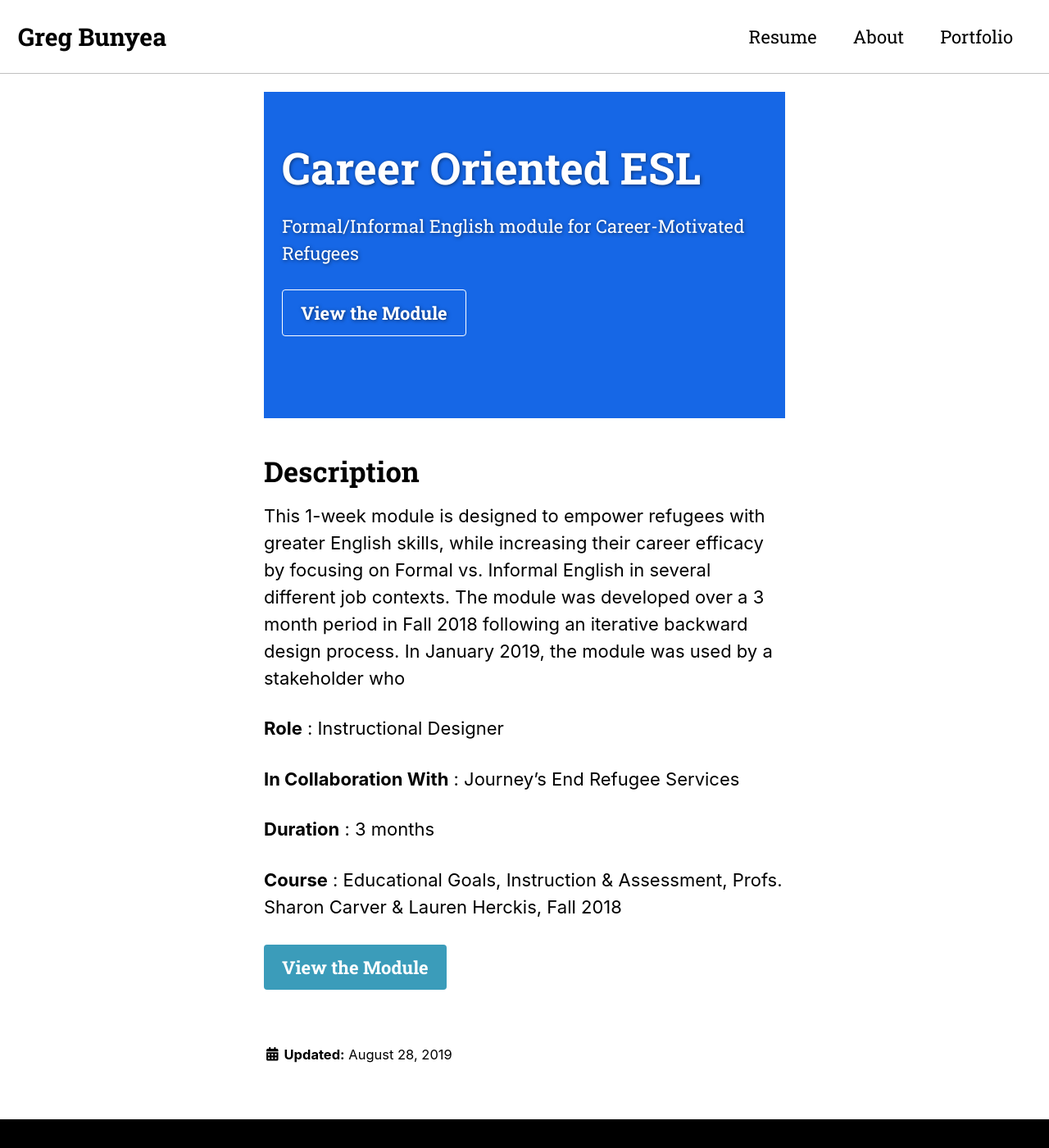
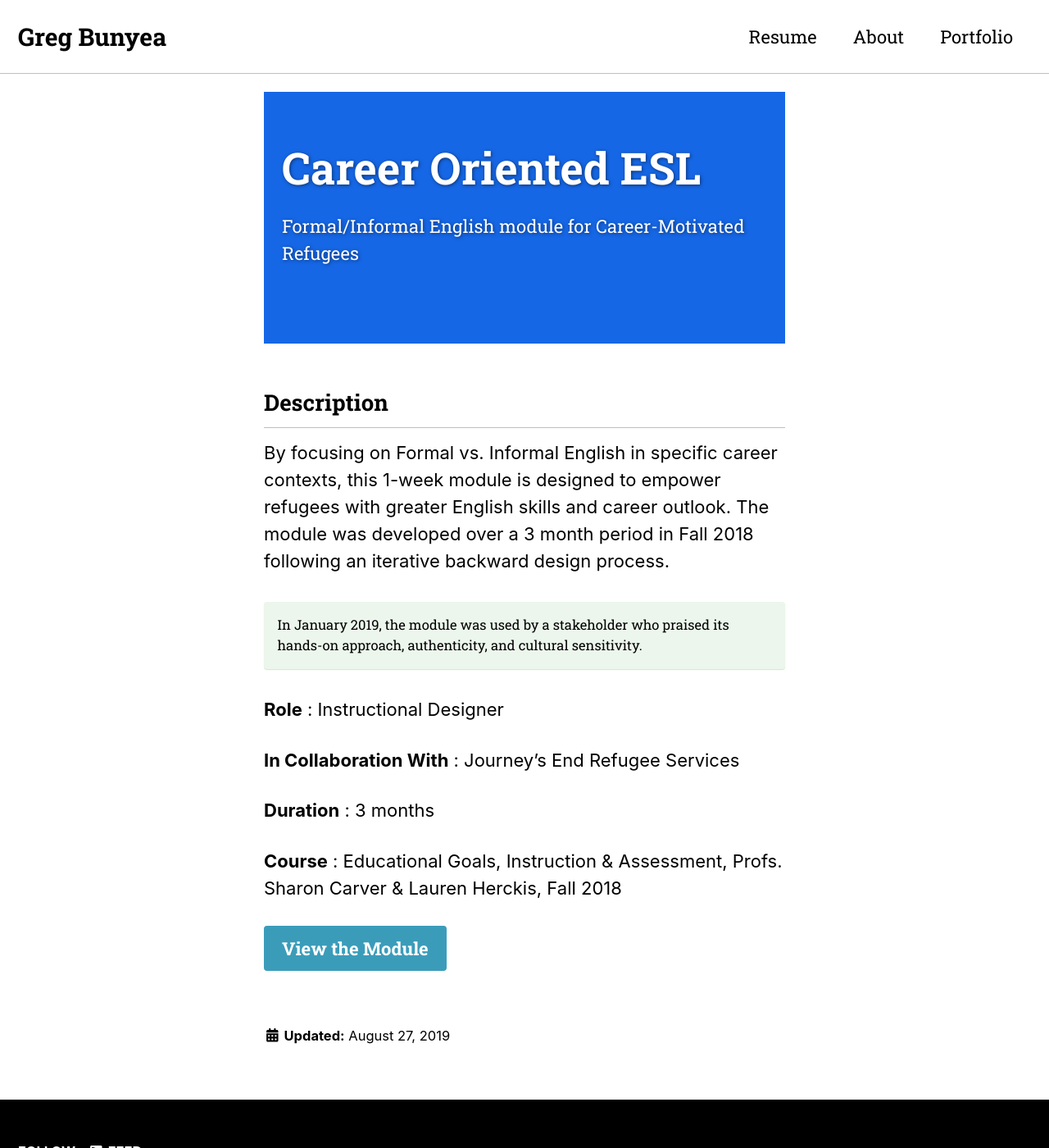
Before and after one commit to gjbunyea/www, a Jekyll site: the page built from _portfolio/esl-curriculum.md, in a window 1280 px wide and 1400 px high. Shown: the whole window at 82% size. Built offline with Jekyll 4.4.1, drawn with Linux system fonts in a browser that asks for light colours; cached includes are drawn as plain includes; nearby versions of some CDN libraries.

Commit message:
ESL MVP done

```diff
--- a/_portfolio/esl-curriculum.md
+++ b/_portfolio/esl-curriculum.md
@@ -4,17 +4,22 @@ excerpt: "Formal/Informal English module for Career-Motivated Refugees"
 
 layout: single
 
+last_modified_at: 2019-08-27
+
 header:
-    # overlay_image: /assets/images/creative_work.jpg
+#     # overlay_image: /assets/images/creative_work.jpg
     overlay_color: "#1667e6"
-    overlay_filter: "0.4"
-    actions:
-     -  label: "View the Module"
-        url: "https://docs.google.com/document/d/1_dshke9-QL-bvmcOFk3OJjf_1akMt6k4JClXesCpS54/edit?usp=sharing"
+#     overlay_filter: "0.4"
+#     actions:
+#      -  label: "View the Module"
+#         url: "https://docs.google.com/document/d/1_dshke9-QL-bvmcOFk3OJjf_1akMt6k4JClXesCpS54/edit?usp=sharing"
 
 ---
-# Description
-This 1-week module is designed to empower refugees with greater English skills, while increasing their career efficacy by focusing on Formal vs. Informal English in several different job contexts. The module was developed over a 3 month period in Fall 2018 following an iterative backward design process. In January 2019, the module was used by a stakeholder who
+## Description
+By focusing on Formal vs. Informal English in specific career contexts, this 1-week module is designed to empower refugees with greater English skills and career outlook. The module was developed over a 3 month period in Fall 2018 following an iterative backward design process.
+
+In January 2019, the module was used by a stakeholder who praised its hands-on approach, authenticity, and cultural sensitivity.
+{: .notice--success}
 
 **Role** : Instructional Designer
 
@@ -24,7 +29,7 @@ This 1-week module is designed to empower refugees with greater English skills,
 
 **Course** : Educational Goals, Instruction & Assessment, Profs. Sharon Carver & Lauren Herckis, Fall 2018
 
-[View the Module](https://docs.google.com/document/d/1_dshke9-QL-bvmcOFk3OJjf_1akMt6k4JClXesCpS54/edit?usp=sharing){: .btn .btn--info .btn--large}
+[View the Module](https://docs.google.com/document/d/1V_pm6ukltywGe8MY84XNjVUenzLkcg7-4xzBZoaIC1Y/edit?usp=sharing){: .btn .btn--info .btn--large}
 
 
 <!-- # Development
```
